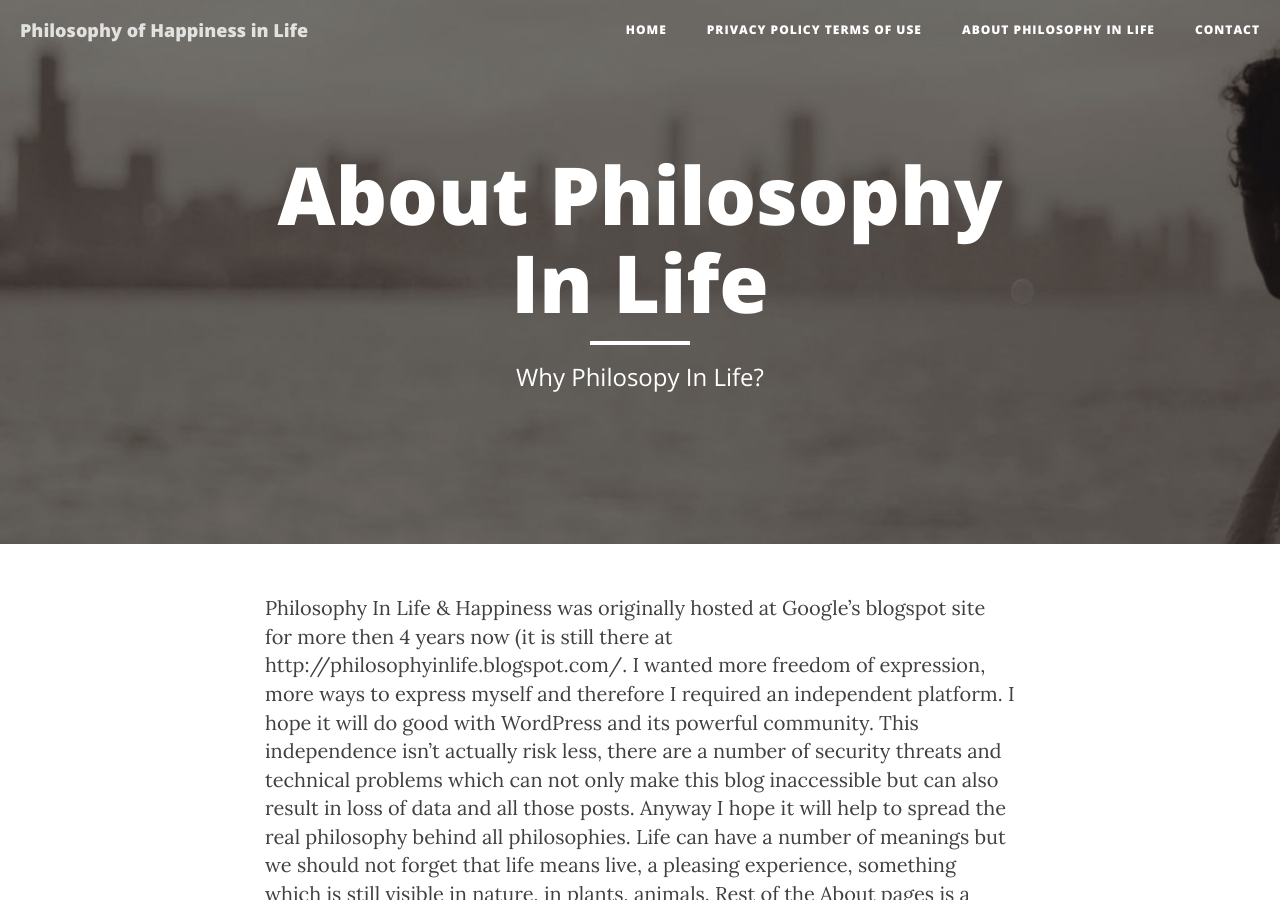
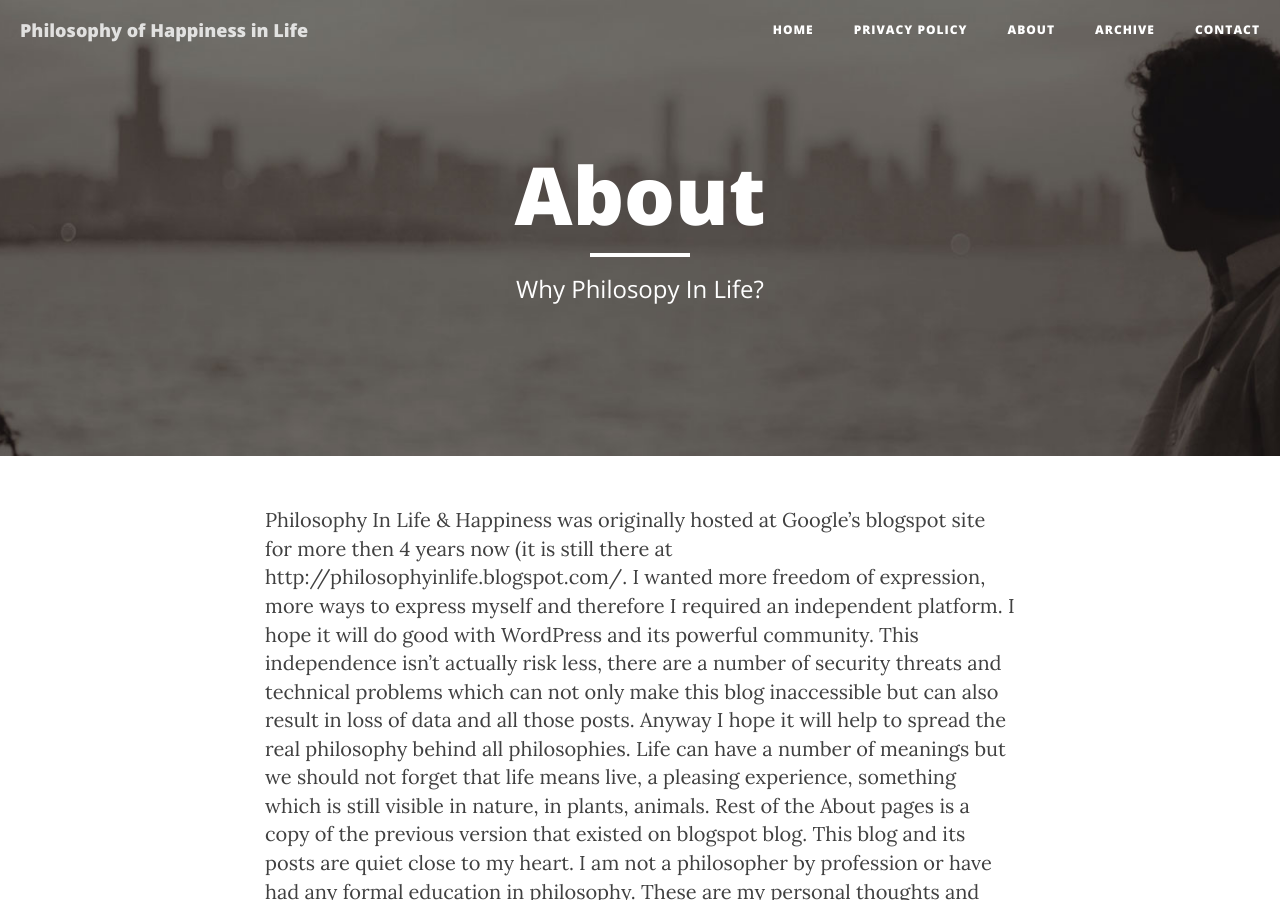
Before and after one commit to philosophyinlife/philosophyinlife.gitbub.io, a Jekyll site: the page built from about.html, in a window 1280 px wide and 900 px high. Built offline with Jekyll 4.4.1, drawn with Linux system fonts in a browser that asks for light colours; nearby versions of some CDN libraries.

Commit message:
archive plus
archive page

```diff
--- a/Privacy.html
+++ b/Privacy.html
@@ -1,6 +1,6 @@
 ---
 layout: page
-title: "Privacy Policy Terms of Use"
+title: "Privacy Policy"
 Author: Yogesh Bailwal
 Publisher: PhilosophyInLife
 description: "Privacy Policy Terms of Use - PhilosophyInLife"
--- a/about.html
+++ b/about.html
@@ -1,6 +1,6 @@
 ---
 layout: page
-title: "About Philosophy In Life"
+title: "About"
 Author: Yogesh Bailwal
 description: "Why Philosopy In Life?"
 header-img: "img/about-bg.jpg"
```
Also changed, not shown: archive.html (added, +12 -0 lines).
